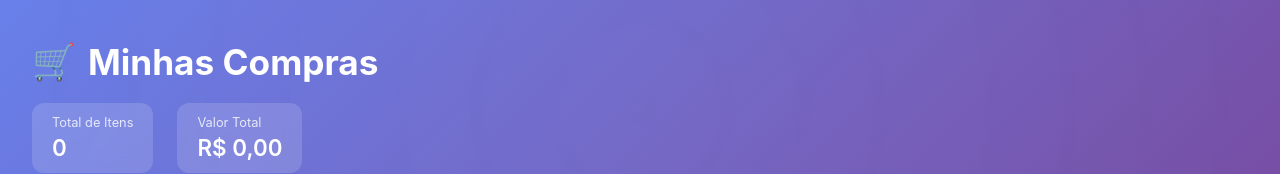
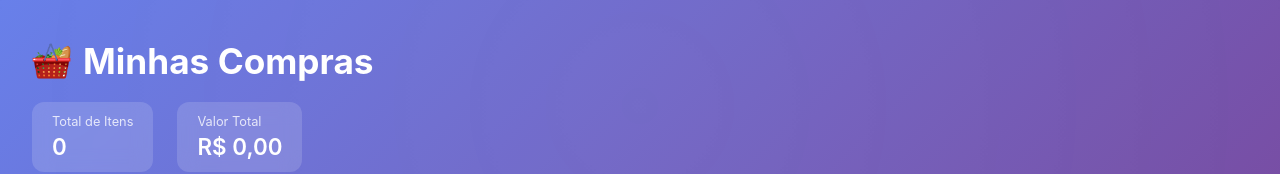
Before and after one commit to StephanyeCunto/Lista_De_Compras_RPC, a plain HTML site: page src/view/index.html in a window 1280 px wide. Shown: the top 174 px of the page. Drawn offline with Linux system fonts and the light colour scheme.

Commit message:
Interface prototipada

```diff
--- a/src/view/css/style.css
+++ b/src/view/css/style.css
@@ -410,6 +410,11 @@
     color: #212529;
 }
 
+#image-icon{
+    height: 1em;
+    vertical-align: middle;
+}
+
 @keyframes slideInRight {
     from {
         transform: translateX(400px);
--- a/src/view/index.html
+++ b/src/view/index.html
@@ -5,6 +5,7 @@
     <meta name="viewport" content="width=device-width, initial-scale=1.0">
     <title>Lista de Compras</title>
     <link rel="stylesheet" href="css/style.css">
+    <link rel="shortcut icon" href="image/icone.png" type="image/x-icon">
     <script type="module" src="js/script.js"></script>
 </head>
     <body>
@@ -12,7 +13,7 @@
             <div class="header">
                 <div class="header-content">
                     <h1>
-                        <span>🛒</span>
+                        <img src="image/icone.png" alt="Cesta com compras" id="image-icon">
                         <span>Minhas Compras</span>
                     </h1>
                     <div class="stats">
```
Also changed, not shown: src/view/image/icone.png (added).
